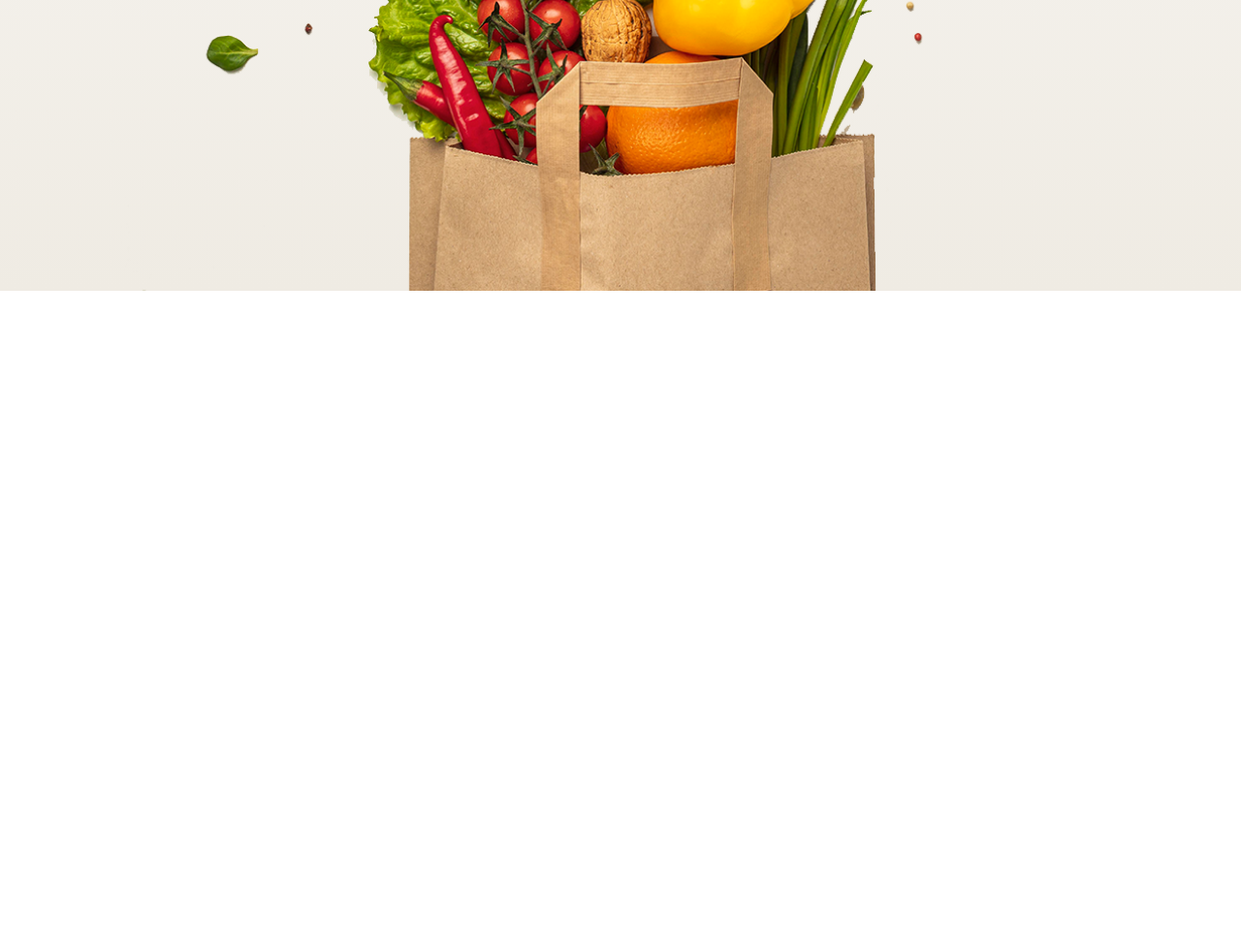
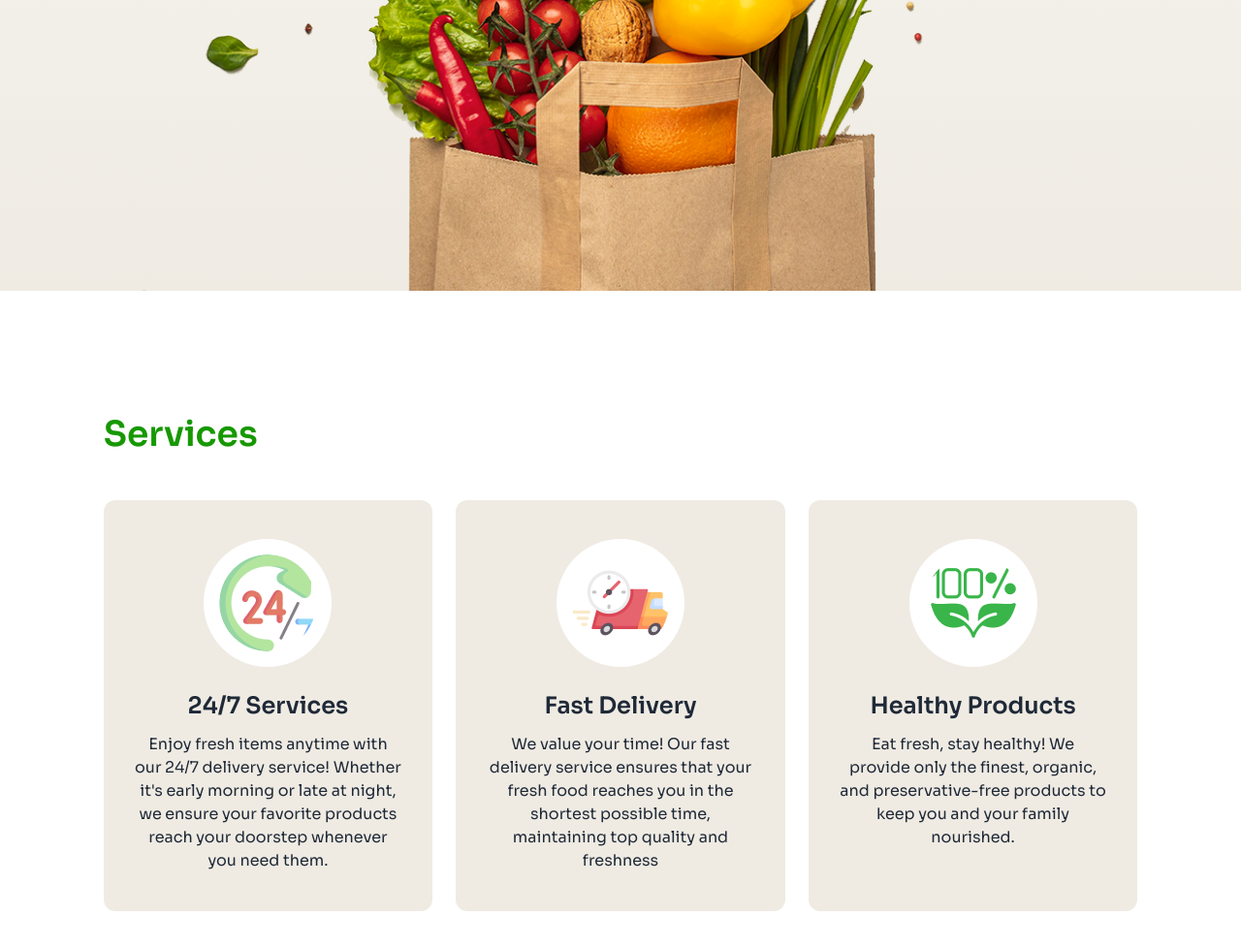
Before and after one commit to mdeyasinbhuiya/Assignment-three-category-002, a plain HTML site: page index.html in a window 1280 px wide. Shown: the part 1022-2000 px from the top of the page at 97% size. Before the commit the page ends 1322 px from the top, so only its background shows below. Drawn offline with nearby package versions, Linux system fonts and the light colour scheme.

Commit message:
services section add

```diff
--- a/indec.html
+++ b/index.html
@@ -156,7 +156,58 @@
         </div>
       </section>
     </header>
-    <main></main>
+    <main>
+      <!-- section services -->
+      <section class="lg:w-10/12 w-11/12 mx-auto my-32">
+        <h1 class="text-4xl font-semibold text-primary-color mb-12">
+          Services
+        </h1>
+        <!-- container -->
+        <div class="grid md:grid-cols-3 grid-cols-1 gap-6">
+          <!-- card -->
+          <div class="text-center bg-[#EFEBE3] rounded-xl py-10 px-8">
+            <img
+              src="c2-assets/service.png"
+              alt=""
+              class="mb-6 mx-auto bg-white rounded-full p-4"
+            />
+            <h2 class="text-2xl font-semibold mb-3">24/7 Services</h2>
+            <p>
+              Enjoy fresh items anytime with our 24/7 delivery service! Whether
+              it's early morning or late at night, we ensure your favorite
+              products reach your doorstep whenever you need them.
+            </p>
+          </div>
+          <!-- card 2 -->
+          <div class="text-center bg-[#EFEBE3] rounded-xl py-10 px-8">
+            <img
+              src="c2-assets/delivery.png"
+              alt=""
+              class="mb-6 mx-auto bg-white rounded-full p-4"
+            />
+            <h2 class="text-2xl font-semibold mb-3">Fast Delivery</h2>
+            <p>
+              We value your time! Our fast delivery service ensures that your
+              fresh food reaches you in the shortest possible time, maintaining
+              top quality and freshness
+            </p>
+          </div>
+          <!-- card 3 -->
+          <div class="text-center bg-[#EFEBE3] rounded-xl py-10 px-8">
+            <img
+              src="c2-assets/healthy.png"
+              alt=""
+              class="mb-6 mx-auto bg-white rounded-full p-4"
+            />
+            <h2 class="text-2xl font-semibold mb-3">Healthy Products</h2>
+            <p>
+              Eat fresh, stay healthy! We provide only the finest, organic, and
+              preservative-free products to keep you and your family nourished.
+            </p>
+          </div>
+        </div>
+      </section>
+    </main>
     <footer></footer>
   </body>
 </html>
```
